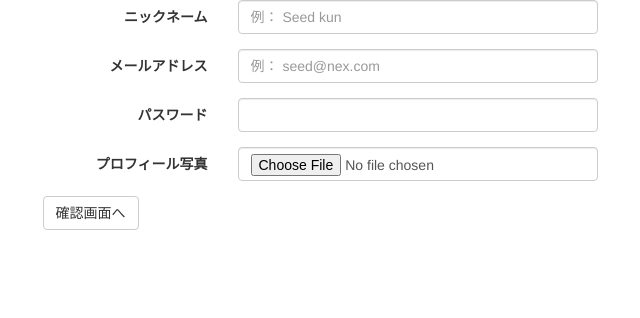
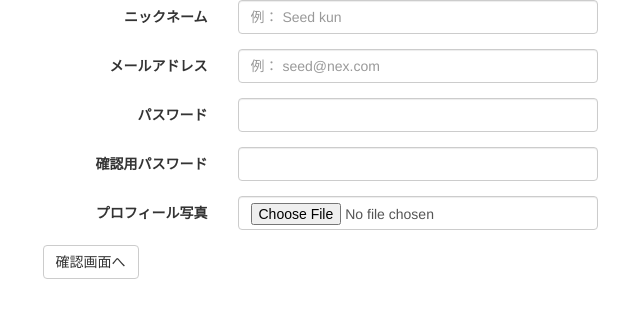
Before and after one commit to Rimiko/seed_sns, a PHP site: page / in a window 1280 px wide. Shown: the part 51-369 px from the top of the page, without its empty margins (320-960 px from the left). Run offline with PHP 8.4, Linux system fonts and the light colour scheme; some libraries are stand-ins or nearby versions.

Commit message:
20170502 index.phpに変更を加えた

```diff
--- a/join/index.php
+++ b/join/index.php
@@ -14,11 +14,20 @@ if(!empty($_POST)){
   $error['email'] = 'blank';
  }
 //パスワード（空チェック、文字長チェック：４文字以上）
+ $password = htmlspecialchars($_POST['password'], ENT_QUOTES);
+ $password2 = htmlspecialchars($_POST['password2'], ENT_QUOTES);
+
  if($_POST['password'] == ''){
   $error['password'] = 'blank';
  }elseif (strlen($_POST['password'])<4){
   $error['password'] = 'length';
+ }
+
+ if($password !== $password2){
+  $error['password2'] = 'notsame';
 }
+
+//確認用パスワード（空チェック、文字長チェック：４文字以上）
 
 //画像ファイルの拡張子チェック($_FILES)
 $fileName = $_FILES['picture_path']['name'];
@@ -132,9 +141,24 @@ if(empty($error)){
                <?php }elseif(isset($error['password']) && $error['password'] == 'length'){?>
                <p class="error">* パスワードは４文字以上で入力してください。</p>
                   <?php } ?>
-
             </div>
           </div>
+
+             <div class="form-group">
+          <label class="col-sm-4 control-label">確認用パスワード</label>
+            <div class="col-sm-8">
+                  <input type="password" name="password2" class="form-control" placeholder="">
+                  <?php if(isset($error['password']) && $error['password'] == 'blank'){?>
+              <p class="error">* パスワードを入力してください</p>
+               <?php }elseif(isset($error['password']) && $error['password'] == 'length'){?>
+               <p class="error">* パスワードは４文字以上で入力してください。</p>
+               <?php } ?>
+               <?php if(isset($error['password2']) && $error['password2'] == 'notsame'){?>
+               <p class="error">* 確認用のパスワードと同一ではありません。</p>
+               <?php } ?>
+               </div>
+               </div>
+
           <!-- プロフィール写真 -->
           <div class="form-group">
             <label class="col-sm-4 control-label">プロフィール写真</label>
```
